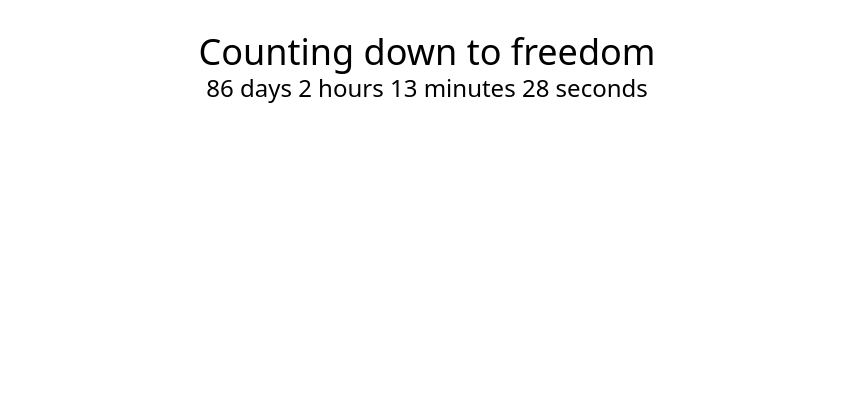
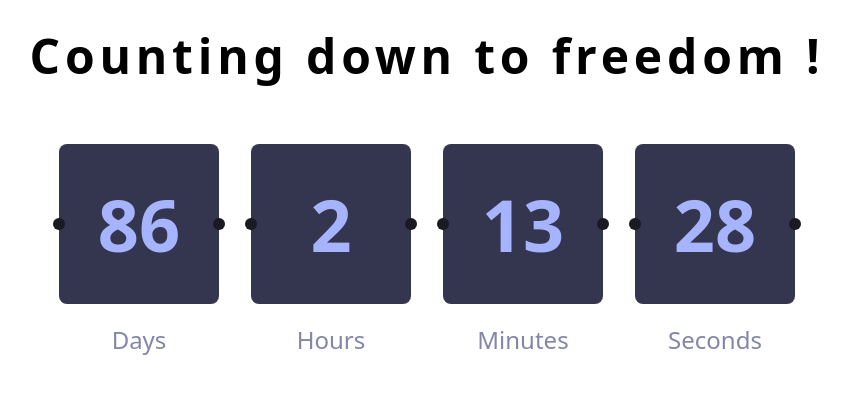
Before and after one commit to antbou/FreedomClock, a React (Vite) app: page / in a window 1280 px wide. Shown: the top 394 px of the page, without its empty margins (213-1061 px from the left). Built offline with nearby package versions, Linux system fonts and the light colour scheme.

Commit message:
:lipstick: Add style to countdown

```diff
--- a/src/app/App.tsx
+++ b/src/app/App.tsx
@@ -6,8 +6,10 @@ const targetDateTime = DateTime.fromISO(import.meta.env.VITE_TARGET_DATE_TIME);
 
 function App() {
   return (
-    <div className="App">
-      <h1 className="text-4xl">Counting down to freedom</h1>
+    <div className="flex flex-col items-center w-full h-full gap-8 sm:gap-16">
+      <span className="text-2xl sm:text-5xl font-semibold text-center tracking-widest px-2">
+        Counting down to freedom !
+      </span>
       {targetDateTime.isValid && (
         <CountdownTimer targetDateTime={targetDateTime} />
       )}
--- /dev/null
+++ b/src/app/components/countdown/CountdownItem.tsx
@@ -0,0 +1,16 @@
+const CountdownItem = ({ value, unit }: { value: number; unit: string }) => (
+  <div className="flex flex-col gap-5 relative">
+    <div className="h-16 w-16 sm:w-32 sm:h-32 lg:w-40 lg:h-40 flex justify-between items-center bg-[#343650] rounded-lg">
+      <div className="relative h-2.5 w-2.5 sm:h-3 sm:w-3 !-left-[6px] rounded-full bg-[#191A24]"></div>
+      <span className="lg:text-7xl sm:text-6xl text-3xl font-semibold text-[#a5b4fc]">
+        {value}
+      </span>
+      <div className="relative h-2.5 w-2.5 sm:h-3 sm:w-3 -right-[6px] rounded-full bg-[#191A24]"></div>
+    </div>
+    <span className="text-[#8486A9] text-xs sm:text-2xl text-center capitalize">
+      {value === 1 ? unit : `${unit}s`}
+    </span>
+  </div>
+);
+
+export default CountdownItem;
--- a/src/app/components/countdown/CountdownTimer.tsx
+++ b/src/app/components/countdown/CountdownTimer.tsx
@@ -1,6 +1,7 @@
 import useCountdown from "@hooks/useCountdown";
 import { DateTime } from "luxon";
 import FreeDom from "@components/countdown/Freedom";
+import CountdownItem from "./CountdownItem";
 
 const CountdownTimer = ({ targetDateTime }: { targetDateTime: DateTime }) => {
   const duration = useCountdown(() => targetDateTime);
@@ -12,10 +13,12 @@ const CountdownTimer = ({ targetDateTime }: { targetDateTime: DateTime }) => {
   }
 
   return (
-    <p className="text-2xl">
-      {duration.days} days {duration.hours} hours {duration.minutes} minutes{" "}
-      {duration.seconds} seconds
-    </p>
+    <div className="flex justify-center gap-3 sm:gap-8">
+      <CountdownItem value={duration?.days} unit="day" />
+      <CountdownItem value={duration?.hours} unit="hour" />
+      <CountdownItem value={duration?.minutes} unit="minute" />
+      <CountdownItem value={duration?.seconds} unit="second" />
+    </div>
   );
 };
 
```
